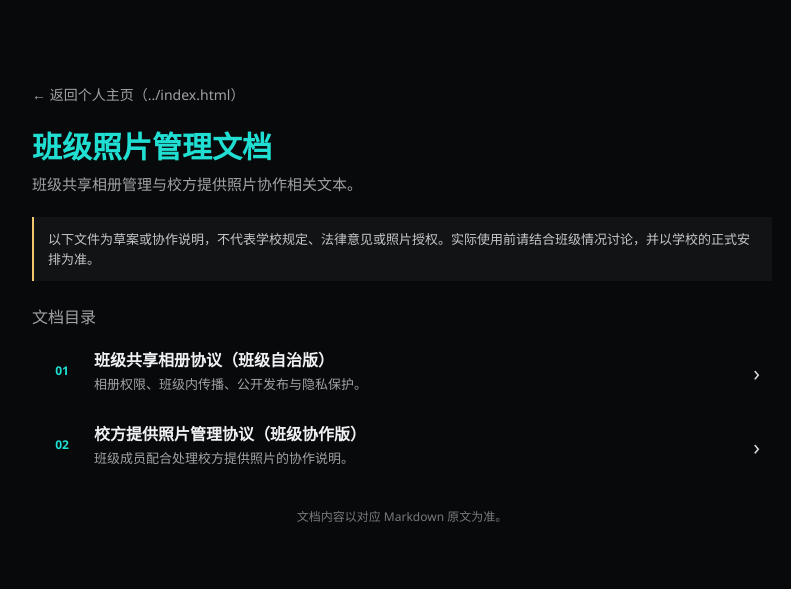
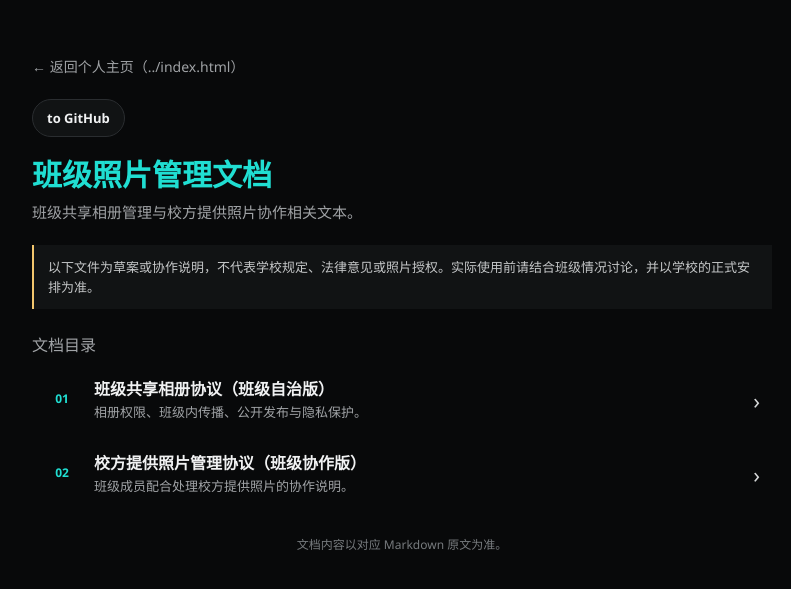
Before and after one commit to Zhao-Yidan1982/class-photos-share-license, a plain HTML site: page index.html in a window 1280 px wide. Shown: the part 109-698 px from the top of the page, without its empty margins (238-1029 px from the left). Drawn offline with Linux system fonts and the light colour scheme.

Commit message:
modified:   index.html

```diff
--- a/index.html
+++ b/index.html
@@ -50,6 +50,28 @@
 		}
 
 		.back-link:hover { color: var(--accent); }
+
+		.github-link {
+			display: inline-flex;
+			align-items: center;
+			gap: 8px;
+			margin: 0 0 18px;
+			padding: 8px 14px;
+			border: 1px solid #2a2d30;
+			border-radius: 999px;
+			background: var(--surface);
+			color: var(--text);
+			font-size: 13px;
+			font-weight: 600;
+			text-decoration: none;
+			transition: border-color 160ms ease, background-color 160ms ease, transform 160ms ease;
+		}
+
+		.github-link:hover, .github-link:focus-visible {
+			border-color: var(--accent);
+			background: #171b1d;
+			transform: translateY(-1px);
+		}
 
 		h1 {
 			margin: 0;
@@ -147,6 +169,7 @@
 	<main class="page">
 		<a class="back-link" href="../index.html">← 返回个人主页（../index.html）</a>
 		<header>
+			<a class="github-link" href="https://github.com/Zhao-Yidan1982/class-photos-share-license" target="_blank" rel="noopener noreferrer">to GitHub</a>
 			<h1 id="page-title">班级照片管理文档</h1>
 			<p class="intro">班级共享相册管理与校方提供照片协作相关文本。</p>
 		</header>
```
